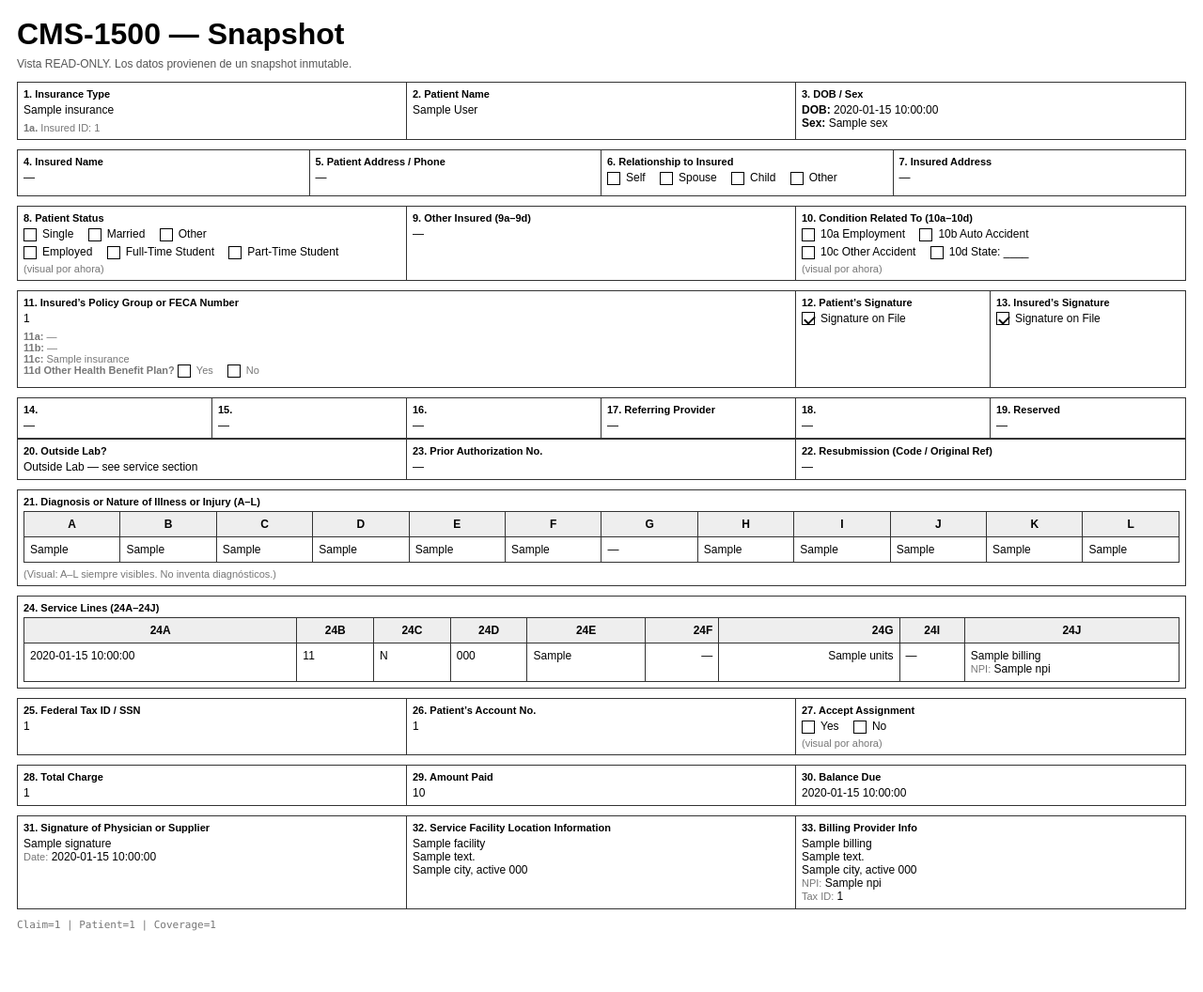
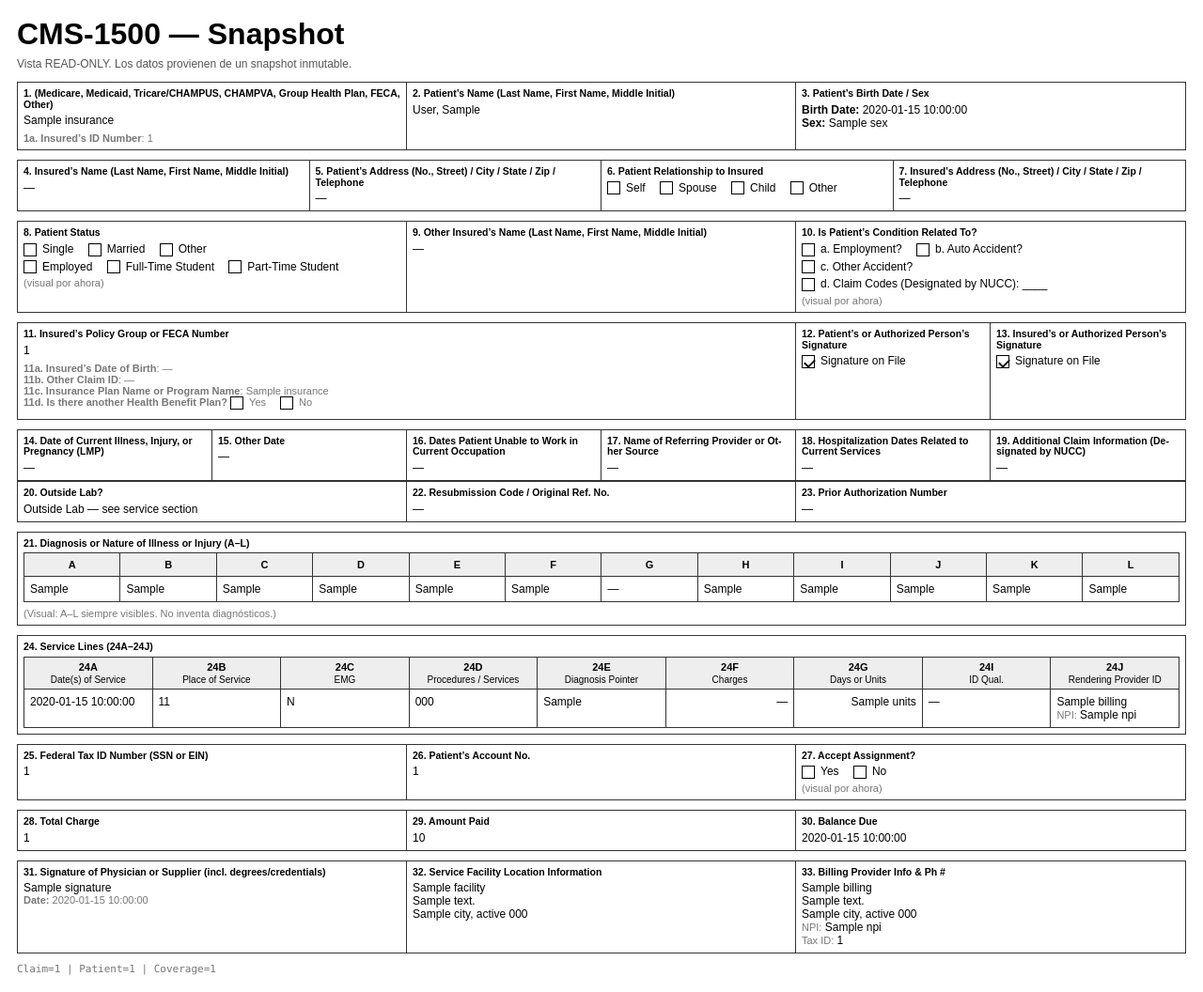
Before and after one commit to robertofserrano10/lifetrack-local, a Flask app: template app/templates/cms1500.html in a window 1280 px wide. Shown: the whole page at 94% size. Before the commit the page ends 991 px from the top, so only its background shows below. Run offline with Flask 3, Linux system fonts and the light colour scheme; the template is opened without the code that fills it: most values are stand-ins (such as "Sample title", 1, 10 or a date in 2020).

Commit message:
style(cms1500): mejorar encabezados, etiquetas y legibilidad visual

```diff
--- a/app/templates/cms1500.html
+++ b/app/templates/cms1500.html
@@ -10,10 +10,12 @@
     h1 { margin: 0 0 6px 0; }
     .note { color:#555; font-size:12px; margin: 0 0 12px 0; }
 
-    /* “Bandas” tipo papel */
+    /* ============ BANDAS (papel) ============ */
     .band { border: 1px solid #333; margin-bottom: 10px; }
-    .row { display: grid; grid-template-columns: repeat(12, 1fr); gap: 0; }
-    .cell {
+    .row  { display: grid; grid-template-columns: repeat(12, 1fr); gap: 0; }
+
+    /* Anti-rotura: el grid NO debe explotar por texto largo */
+    .cell{
       border-right: 1px solid #333;
       border-top: 1px solid #333;
       padding: 6px;
@@ -21,35 +23,71 @@
       min-height: 48px;
       box-sizing: border-box;
       vertical-align: top;
+
+      /* CLAVE: permite que el contenido “quepa” */
+      min-width: 0;
+      overflow-wrap: anywhere;
+      word-break: break-word;
+      hyphens: auto;
     }
-    .row .cell:first-child { border-left: none; }
     .row:first-child .cell { border-top: none; }
+    .cell:last-child { border-right: none; }
     .row { border-bottom: 1px solid #333; }
     .row:last-child { border-bottom: none; }
-    .cell:last-child { border-right: none; }
 
-    .label { font-weight: bold; font-size: 11px; display: block; margin-bottom: 4px; }
+    .label { font-weight: bold; font-size: 10.5px; display: block; margin-bottom: 4px; line-height: 1.1; }
     .muted { color:#777; font-size: 11px; }
     .mono { font-family: ui-monospace, SFMono-Regular, Menlo, Consolas, monospace; font-size: 11px; }
 
-    /* Checkboxes visuales */
+    /* Valores dentro de casillas: también “wrap” seguro */
+    .val { white-space: normal; overflow-wrap: anywhere; word-break: break-word; }
+
+    /* Checkboxes visuales (NO TOCAR lógica) */
     .cb { display:inline-block; width:14px; height:14px; border:1px solid #000; vertical-align:middle; margin-right:6px; position:relative; box-sizing:border-box; }
     .cb.checked:after { content:""; position:absolute; left:4px; top:1px; width:5px; height:9px; border-right:2px solid #000; border-bottom:2px solid #000; transform:rotate(45deg); }
     .opt { display:inline-block; white-space:nowrap; margin-right:12px; margin-bottom:4px; }
     .optblock { display:block; }
 
-    /* Tablas (21 y 24) */
-    table { border-collapse: collapse; width: 100%; }
-    th, td { border: 1px solid #333; padding: 6px; font-size: 12px; vertical-align: top; }
-    th { background:#eee; font-weight: bold; }
+    /* Tablas (21 y 24): evitar que se “desborden” */
+    table { border-collapse: collapse; width: 100%; table-layout: fixed; }
+    th, td {
+      border: 1px solid #333;
+      padding: 6px;
+      font-size: 12px;
+      vertical-align: top;
+      overflow-wrap: anywhere;
+      word-break: break-word;
+    }
+    th { background:#eee; font-weight: bold; font-size: 11px; }
     .right { text-align: right; }
 
     /* Banda compacta (para 25–33) */
     .minh-36 { min-height: 36px; }
 
-    /* Print */
+    /* ===== CMS-1500 | Header Casilla 24 (2 líneas reales) ===== */
+th.th-24 {
+  text-align: center;
+  vertical-align: middle;
+  padding: 4px 2px;
+}
+
+th.th-24 .code {
+  display: block;          /* FUERZA línea 1 */
+  font-weight: bold;
+  font-size: 11px;
+  line-height: 1.1;
+}
+
+th.th-24 .desc {
+  display: block;          /* FUERZA línea 2 */
+  font-weight: normal;
+  font-size: 10px;
+  line-height: 1.1;
+  margin-top: 2px;         /* separación real */
+}
   </style>
 
+  <!-- CSS de impresión (ya lo tienes) -->
   <link rel="stylesheet" href="{{ url_for('static', filename='css/cms1500_print.css') }}" media="print">
 </head>
 
@@ -62,26 +100,23 @@
        ========================= -->
   <div class="band">
     <div class="row">
-      <!-- 1 + 1a -->
       <div class="cell" style="grid-column: span 4;">
-        <span class="label">1. Insurance Type</span>
-        {{ snapshot.insurance.plan_name or "—" }}
+        <span class="label">1. (Medicare, Medicaid, Tricare/CHAMPUS, CHAMPVA, Group Health Plan, FECA, Other)</span>
+        <div class="val">{{ snapshot.insurance.plan_name or "—" }}</div>
         <div class="muted" style="margin-top:6px;">
-          <strong>1a.</strong> Insured ID: {{ snapshot.insurance.insured_id or "—" }}
+          <strong>1a. Insured’s ID Number</strong>: <span class="val">{{ snapshot.insurance.insured_id or "—" }}</span>
         </div>
       </div>
 
-      <!-- 2 -->
       <div class="cell" style="grid-column: span 4;">
-        <span class="label">2. Patient Name</span>
-        {{ (snapshot.patient.first_name or "") }} {{ (snapshot.patient.last_name or "") }}
+        <span class="label">2. Patient’s Name (Last Name, First Name, Middle Initial)</span>
+        <div class="val">{{ (snapshot.patient.last_name or "") }}, {{ (snapshot.patient.first_name or "") }}</div>
       </div>
 
-      <!-- 3 -->
       <div class="cell" style="grid-column: span 4;">
-        <span class="label">3. DOB / Sex</span>
-        <div><strong>DOB:</strong> {{ snapshot.patient.date_of_birth or "—" }}</div>
-        <div><strong>Sex:</strong> {{ snapshot.patient.sex or "—" }}</div>
+        <span class="label">3. Patient’s Birth Date / Sex</span>
+        <div class="val"><strong>Birth Date:</strong> {{ snapshot.patient.date_of_birth or "—" }}</div>
+        <div class="val"><strong>Sex:</strong> {{ snapshot.patient.sex or "—" }}</div>
       </div>
     </div>
   </div>
@@ -91,21 +126,18 @@
        ========================= -->
   <div class="band">
     <div class="row">
-      <!-- 4 -->
       <div class="cell" style="grid-column: span 3;">
-        <span class="label">4. Insured Name</span>
-        —
+        <span class="label">4. Insured’s Name (Last Name, First Name, Middle Initial)</span>
+        <div class="val">—</div>
       </div>
 
-      <!-- 5 -->
       <div class="cell" style="grid-column: span 3;">
-        <span class="label">5. Patient Address / Phone</span>
-        —
+        <span class="label">5. Patient’s Address (No., Street) / City / State / Zip / Telephone</span>
+        <div class="val">—</div>
       </div>
 
-      <!-- 6 -->
       <div class="cell" style="grid-column: span 3;">
-        <span class="label">6. Relationship to Insured</span>
+        <span class="label">6. Patient Relationship to Insured</span>
         {% set rel = snapshot.patient.relationship_to_insured or snapshot.patient.insured_relationship or "" %}
         <span class="opt"><span class="cb {{ 'checked' if rel=='self' else '' }}"></span>Self</span>
         <span class="opt"><span class="cb {{ 'checked' if rel=='spouse' else '' }}"></span>Spouse</span>
@@ -113,10 +145,9 @@
         <span class="opt"><span class="cb {{ 'checked' if rel=='other' else '' }}"></span>Other</span>
       </div>
 
-      <!-- 7 -->
       <div class="cell" style="grid-column: span 3;">
-        <span class="label">7. Insured Address</span>
-        —
+        <span class="label">7. Insured’s Address (No., Street) / City / State / Zip / Telephone</span>
+        <div class="val">—</div>
       </div>
     </div>
   </div>
@@ -126,7 +157,6 @@
        ========================= -->
   <div class="band">
     <div class="row">
-      <!-- 8 -->
       <div class="cell" style="grid-column: span 4;">
         <span class="label">8. Patient Status</span>
         <div class="optblock">
@@ -142,22 +172,20 @@
         <div class="muted">(visual por ahora)</div>
       </div>
 
-      <!-- 9 -->
       <div class="cell" style="grid-column: span 4;">
-        <span class="label">9. Other Insured (9a–9d)</span>
-        —
+        <span class="label">9. Other Insured’s Name (Last Name, First Name, Middle Initial)</span>
+        <div class="val">—</div>
       </div>
 
-      <!-- 10 -->
       <div class="cell" style="grid-column: span 4;">
-        <span class="label">10. Condition Related To (10a–10d)</span>
+        <span class="label">10. Is Patient’s Condition Related To?</span>
         <div class="optblock">
-          <span class="opt"><span class="cb"></span>10a Employment</span>
-          <span class="opt"><span class="cb"></span>10b Auto Accident</span>
+          <span class="opt"><span class="cb"></span>a. Employment?</span>
+          <span class="opt"><span class="cb"></span>b. Auto Accident?</span>
         </div>
         <div class="optblock">
-          <span class="opt"><span class="cb"></span>10c Other Accident</span>
-          <span class="opt"><span class="cb"></span>10d State: ____</span>
+          <span class="opt"><span class="cb"></span>c. Other Accident?</span>
+          <span class="opt"><span class="cb"></span>d. Claim Codes (Designated by NUCC): ____</span>
         </div>
         <div class="muted">(visual por ahora)</div>
       </div>
@@ -165,75 +193,71 @@
   </div>
 
   <!-- =========================
-       BANDA 4: 11 / 11a–11d / 12 / 13
+       BANDA 4: 11 / 12 / 13
        ========================= -->
   <div class="band">
     <div class="row">
-      <!-- 11 + 11a–11d -->
       <div class="cell" style="grid-column: span 8;">
         <span class="label">11. Insured’s Policy Group or FECA Number</span>
-        {{ snapshot.insurance.policy_number or "—" }}
+        <div class="val">{{ snapshot.insurance.policy_number or "—" }}</div>
 
         <div class="muted" style="margin-top:6px;">
-          <div><strong>11a:</strong> —</div>
-          <div><strong>11b:</strong> —</div>
-          <div><strong>11c:</strong> {{ snapshot.insurance.insurer_name or "—" }}</div>
+          <div><strong>11a. Insured’s Date of Birth</strong>: —</div>
+          <div><strong>11b. Other Claim ID</strong>: —</div>
+          <div><strong>11c. Insurance Plan Name or Program Name</strong>: <span class="val">{{ snapshot.insurance.insurer_name or "—" }}</span></div>
           <div>
-            <strong>11d Other Health Benefit Plan?</strong>
+            <strong>11d. Is there another Health Benefit Plan?</strong>
             <span class="opt"><span class="cb"></span>Yes</span>
             <span class="opt"><span class="cb"></span>No</span>
           </div>
         </div>
       </div>
 
-      <!-- 12 -->
       <div class="cell" style="grid-column: span 2;">
-        <span class="label">12. Patient’s Signature</span>
+        <span class="label">12. Patient’s or Authorized Person’s Signature</span>
         <span class="opt"><span class="cb checked"></span>Signature on File</span>
       </div>
 
-      <!-- 13 -->
       <div class="cell" style="grid-column: span 2;">
-        <span class="label">13. Insured’s Signature</span>
+        <span class="label">13. Insured’s or Authorized Person’s Signature</span>
         <span class="opt"><span class="cb checked"></span>Signature on File</span>
       </div>
     </div>
   </div>
 
   <!-- =========================
-       BANDA 5: 14 / 15 / 16 / 17 / 18 / 19 / 20 / 23
-       (20 solo referencia. 17/23 claim-level.)
+       BANDA 5: 14–20 / 22 / 23
        ========================= -->
   <div class="band">
     <div class="row">
-      <div class="cell minh-36" style="grid-column: span 2;"><span class="label">14.</span>—</div>
-      <div class="cell minh-36" style="grid-column: span 2;"><span class="label">15.</span>—</div>
-      <div class="cell minh-36" style="grid-column: span 2;"><span class="label">16.</span>—</div>
-      <div class="cell minh-36" style="grid-column: span 2;"><span class="label">17. Referring Provider</span>—</div>
-      <div class="cell minh-36" style="grid-column: span 2;"><span class="label">18.</span>—</div>
-      <div class="cell minh-36" style="grid-column: span 2;"><span class="label">19. Reserved</span>—</div>
+      <div class="cell minh-36" style="grid-column: span 2;"><span class="label">14. Date of Current Illness, Injury, or Pregnancy (LMP)</span><div class="val">—</div></div>
+      <div class="cell minh-36" style="grid-column: span 2;"><span class="label">15. Other Date</span><div class="val">—</div></div>
+      <div class="cell minh-36" style="grid-column: span 2;"><span class="label">16. Dates Patient Unable to Work in Current Occupation</span><div class="val">—</div></div>
+      <div class="cell minh-36" style="grid-column: span 2;"><span class="label">17. Name of Referring Provider or Other Source</span><div class="val">—</div></div>
+      <div class="cell minh-36" style="grid-column: span 2;"><span class="label">18. Hospitalization Dates Related to Current Services</span><div class="val">—</div></div>
+      <div class="cell minh-36" style="grid-column: span 2;"><span class="label">19. Additional Claim Information (Designated by NUCC)</span><div class="val">—</div></div>
     </div>
 
     <div class="row">
       <div class="cell minh-36" style="grid-column: span 4;">
         <span class="label">20. Outside Lab?</span>
-        Outside Lab — see service section
+        <div class="val">Outside Lab — see service section</div>
       </div>
 
       <div class="cell minh-36" style="grid-column: span 4;">
-        <span class="label">23. Prior Authorization No.</span>
-        —
+        <span class="label">22. Resubmission Code / Original Ref. No.</span>
+        <div class="val">—</div>
       </div>
 
       <div class="cell minh-36" style="grid-column: span 4;">
-        <span class="label">22. Resubmission (Code / Original Ref)</span>
-        —
+        <span class="label">23. Prior Authorization Number</span>
+        <div class="val">—</div>
       </div>
     </div>
   </div>
 
   <!-- =========================
-       BANDA 6: 21 (A–L) DIAGNOSES — tabla tipo CMS
+       BANDA 6: 21 A–L (tabla)
        ========================= -->
   <div class="band">
     <div class="row">
@@ -242,18 +266,8 @@
 
         <table>
           <tr>
-            <th style="width:6%;">A</th>
-            <th style="width:6%;">B</th>
-            <th style="width:6%;">C</th>
-            <th style="width:6%;">D</th>
-            <th style="width:6%;">E</th>
-            <th style="width:6%;">F</th>
-            <th style="width:6%;">G</th>
-            <th style="width:6%;">H</th>
-            <th style="width:6%;">I</th>
-            <th style="width:6%;">J</th>
-            <th style="width:6%;">K</th>
-            <th style="width:6%;">L</th>
+            <th>A</th><th>B</th><th>C</th><th>D</th><th>E</th><th>F</th>
+            <th>G</th><th>H</th><th>I</th><th>J</th><th>K</th><th>L</th>
           </tr>
           <tr>
             <td>{{ snapshot.diagnoses.A or "—" }}</td>
@@ -271,16 +285,13 @@
           </tr>
         </table>
 
-        <div class="muted" style="margin-top:6px;">
-          (Visual: A–L siempre visibles. No inventa diagnósticos.)
-        </div>
+        <div class="muted" style="margin-top:6px;">(Visual: A–L siempre visibles. No inventa diagnósticos.)</div>
       </div>
     </div>
   </div>
 
   <!-- =========================
-       BANDA 7: 24 (A–J) SERVICES — tabla
-       (SIN casilla 20 aquí por tu regla)
+       BANDA 7: 24 A–J (tabla)
        ========================= -->
   <div class="band">
     <div class="row">
@@ -289,9 +300,15 @@
 
         <table>
           <tr>
-            <th>24A</th><th>24B</th><th>24C</th><th>24D</th><th>24E</th>
-            <th class="right">24F</th><th class="right">24G</th>
-            <th>24I</th><th>24J</th>
+            <th class="th-24"><span class="code">24A</span><span class="desc">Date(s) of Service</span></th>
+            <th class="th-24"><span class="code">24B</span><span class="desc">Place of Service</span></th>
+            <th class="th-24"><span class="code">24C</span><span class="desc">EMG</span></th>
+            <th class="th-24"><span class="code">24D</span><span class="desc">Procedures / Services</span></th>
+            <th class="th-24"><span class="code">24E</span><span class="desc">Diagnosis Pointer</span></th>
+            <th class="th-24 right"><span class="code">24F</span><span class="desc">Charges</span></th>
+            <th class="th-24 right"><span class="code">24G</span><span class="desc">Days or Units</span></th>
+            <th class="th-24"><span class="code">24I</span><span class="desc">ID Qual.</span></th>
+            <th class="th-24"><span class="code">24J</span><span class="desc">Rendering Provider ID</span></th>
           </tr>
 
           {% for s in snapshot.services %}
@@ -316,25 +333,22 @@
   </div>
 
   <!-- =========================
-       BANDA 8: 25 / 26 / 27  (27 debe ir aquí)
+       BANDA 8: 25 / 26 / 27
        ========================= -->
   <div class="band">
     <div class="row">
-      <!-- 25 -->
       <div class="cell minh-36" style="grid-column: span 4;">
-        <span class="label">25. Federal Tax ID / SSN</span>
-        {{ snapshot.provider.billing.tax_id or "—" }}
+        <span class="label">25. Federal Tax ID Number (SSN or EIN)</span>
+        <div class="val">{{ snapshot.provider.billing.tax_id or "—" }}</div>
       </div>
 
-      <!-- 26 -->
       <div class="cell minh-36" style="grid-column: span 4;">
         <span class="label">26. Patient’s Account No.</span>
-        {{ snapshot.claim.id or "—" }}
+        <div class="val">{{ snapshot.claim.id or "—" }}</div>
       </div>
 
-      <!-- 27 -->
       <div class="cell minh-36" style="grid-column: span 4;">
-        <span class="label">27. Accept Assignment</span>
+        <span class="label">27. Accept Assignment?</span>
         <span class="opt"><span class="cb"></span>Yes</span>
         <span class="opt"><span class="cb"></span>No</span>
         <div class="muted">(visual por ahora)</div>
@@ -349,15 +363,15 @@
     <div class="row">
       <div class="cell minh-36" style="grid-column: span 4;">
         <span class="label">28. Total Charge</span>
-        {{ snapshot.totals.total_charge }}
+        <div class="val">{{ snapshot.totals.total_charge }}</div>
       </div>
       <div class="cell minh-36" style="grid-column: span 4;">
         <span class="label">29. Amount Paid</span>
-        {{ snapshot.totals.amount_paid }}
+        <div class="val">{{ snapshot.totals.amount_paid }}</div>
       </div>
       <div class="cell minh-36" style="grid-column: span 4;">
         <span class="label">30. Balance Due</span>
-        {{ snapshot.totals.balance_due }}
+        <div class="val">{{ snapshot.totals.balance_due }}</div>
       </div>
     </div>
   </div>
@@ -367,24 +381,24 @@
        ========================= -->
   <div class="band">
     <div class="row">
-      <!-- 31 -->
       <div class="cell" style="grid-column: span 4;">
-        <span class="label">31. Signature of Physician or Supplier</span>
-        {{ snapshot.provider.signature or "Signature on File" }}<br>
-        <span class="muted">Date:</span> {{ snapshot.provider.signature_date or "" }}
+        <span class="label">31. Signature of Physician or Supplier (incl. degrees/credentials)</span>
+        <div class="val">{{ snapshot.provider.signature or "Signature on File" }}</div>
+        <div class="muted"><strong>Date:</strong> {{ snapshot.provider.signature_date or "" }}</div>
       </div>
 
-      <!-- 32 -->
       <div class="cell" style="grid-column: span 4;">
         <span class="label">32. Service Facility Location Information</span>
+        <div class="val">
           {{ snapshot.provider.facility.name or "" }}<br>
           {{ snapshot.provider.facility.address or "" }}<br>
           {{ snapshot.provider.facility.city or "" }}, {{ snapshot.provider.facility.state or "" }} {{ snapshot.provider.facility.zip or "" }}
         </div>
+      </div>
 
-      <!-- 33 -->
       <div class="cell" style="grid-column: span 4;">
-        <span class="label">33. Billing Provider Info</span>
+        <span class="label">33. Billing Provider Info &amp; Ph #</span>
+        <div class="val">
           {{ snapshot.provider.billing.name or "" }}<br>
           {{ snapshot.provider.billing.address or "" }}<br>
           {{ snapshot.provider.billing.city or "" }}, {{ snapshot.provider.billing.state or "" }} {{ snapshot.provider.billing.zip or "" }}<br>
@@ -393,11 +407,10 @@
         </div>
       </div>
     </div>
+  </div>
 
-  <!-- Debug técnico opcional (no afecta lógica) -->
   <div class="muted mono" style="margin-top:8px;">
     Claim={{ snapshot.claim.id }} | Patient={{ snapshot.claim.patient_id }} | Coverage={{ snapshot.claim.coverage_id }}
   </div>
-
 </body>
 </html>
```
Lines whose indentation alone changed are shown as unchanged.
